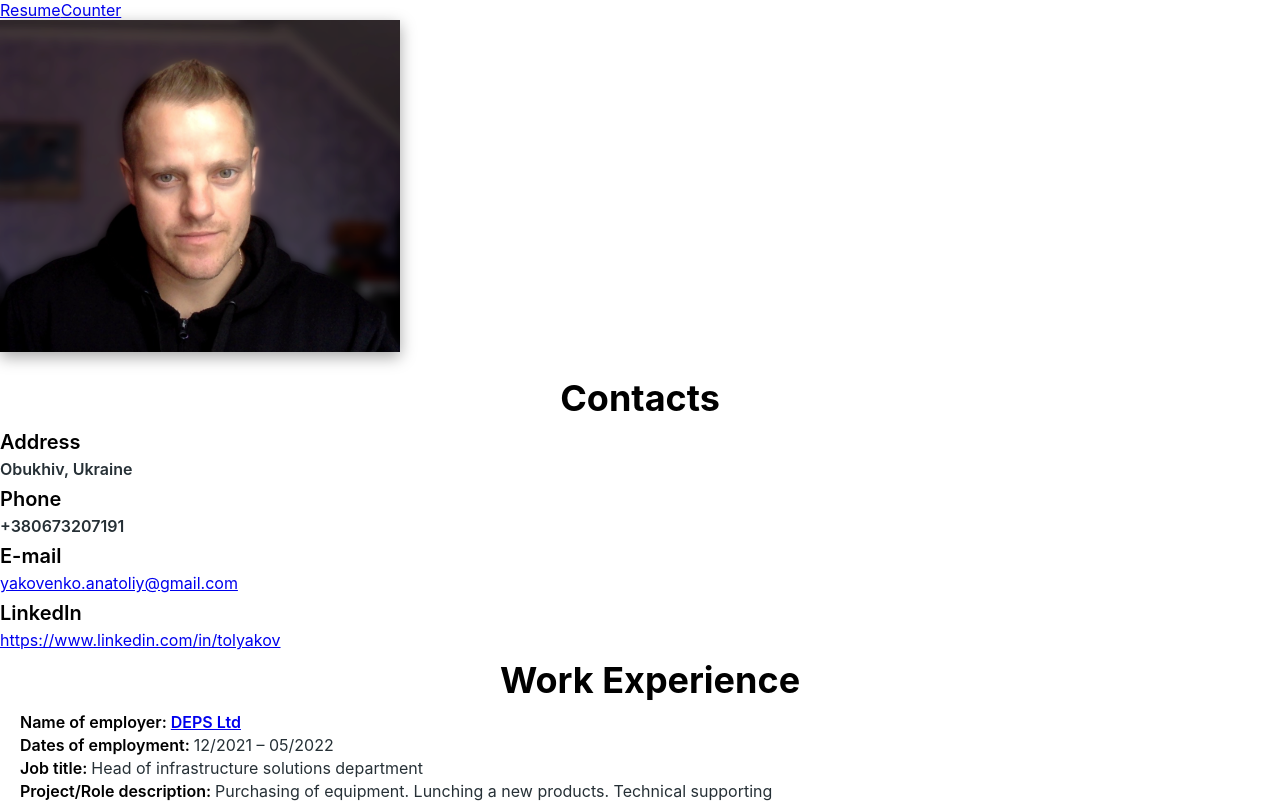
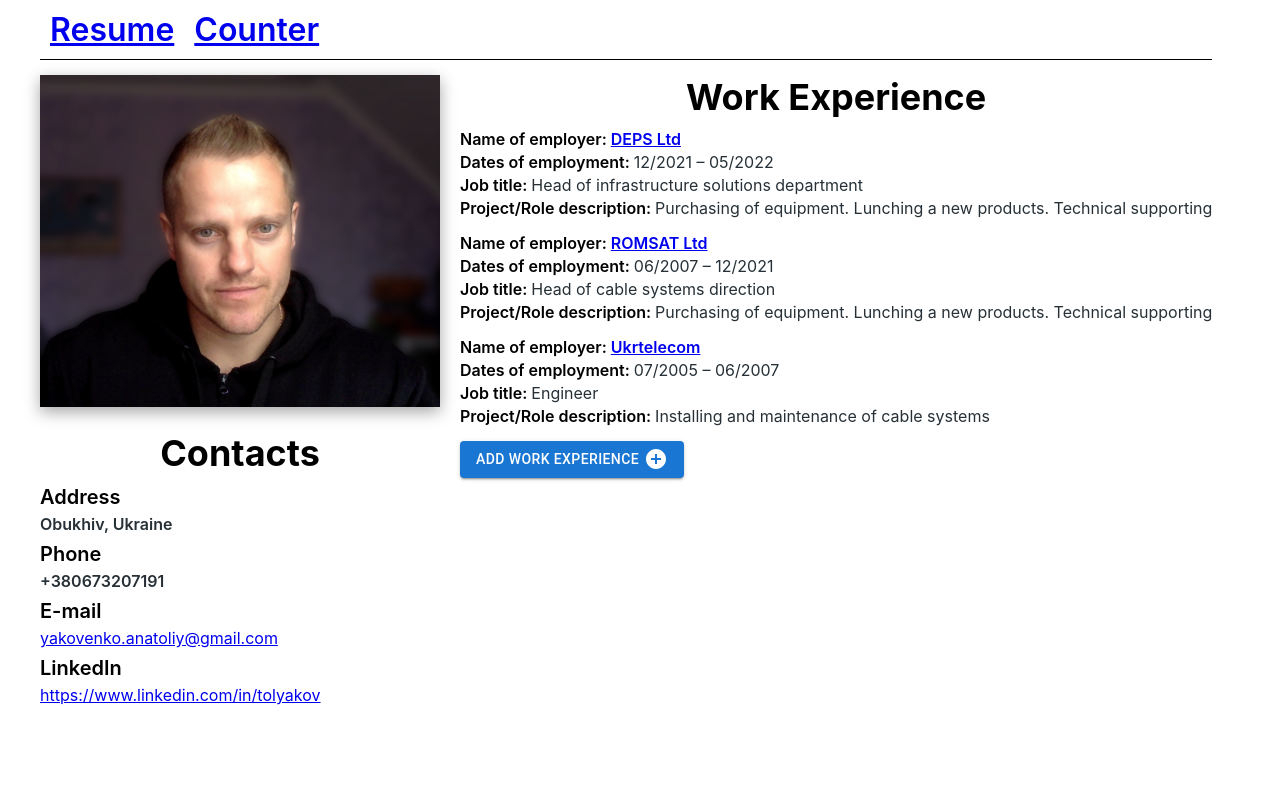
Before and after one commit to AnatoliyYakovenko/Laba-react-1, a React (Create React App) app: page / in a window 1280 px wide. Shown: the top 803 px of the page. Built offline with nearby package versions, Linux system fonts and the light colour scheme.

Commit message:
complete task

```diff
--- a/src/App.css
+++ b/src/App.css
@@ -1,8 +1,16 @@
 .App {
   max-width: 1200px;
-  margin: 10px auto;
+  margin: 0px auto;
+  display: flex;
+}
+.navigation {
+  padding: 10px 10px;
+  font-size: 32px;
+  font-weight: 600;
   display: flex;
   gap: 20px;
+  margin-bottom: 15px;
+  border-bottom: 1px solid black;
 }
 .App-logo {
   height: 40vmin;
--- a/src/App.js
+++ b/src/App.js
@@ -5,9 +5,9 @@ import { Resume } from "./components/Resume";
 
 function App() {
   return (
-    <div>
+    <div className="App">
       <div>
-        <nav>
+        <nav className="navigation">
           <Link to="/" end>
             Resume
           </Link>
--- a/src/components/ContactInfo/ContactInfo.module.css
+++ b/src/components/ContactInfo/ContactInfo.module.css
@@ -1,4 +1,5 @@
 .contact {
+  max-width: 400px;
   padding-top: 20px;
 }
 .title {
--- a/src/components/Resume/Resume.jsx
+++ b/src/components/Resume/Resume.jsx
@@ -3,16 +3,17 @@ import { WorkExperience } from "../WorkExperience";
 import { Photo } from "../Photo";
 import myImage from "../../assets/yakovenkoA.png";
 
+import css from './Resume.module.css';
+
+
 export function Resume() {
   return (
-    <div className="resume">
-      <div>
+    <div className={css.resume}>
+        <div>
         <Photo src={myImage} />
         <ContactInfo />
-      </div>
-      <div>
+        </div>
         <WorkExperience />
-      </div>
     </div>
   );
 }
--- a/src/components/Resume/Resume.module.css
+++ b/src/components/Resume/Resume.module.css
@@ -1,6 +1,3 @@
 .resume {
-    max-width: 1200px;
-    margin: 10px auto;
-    display: flex;
-    gap: 20px;
-  }
+  display: flex;
+}
```
